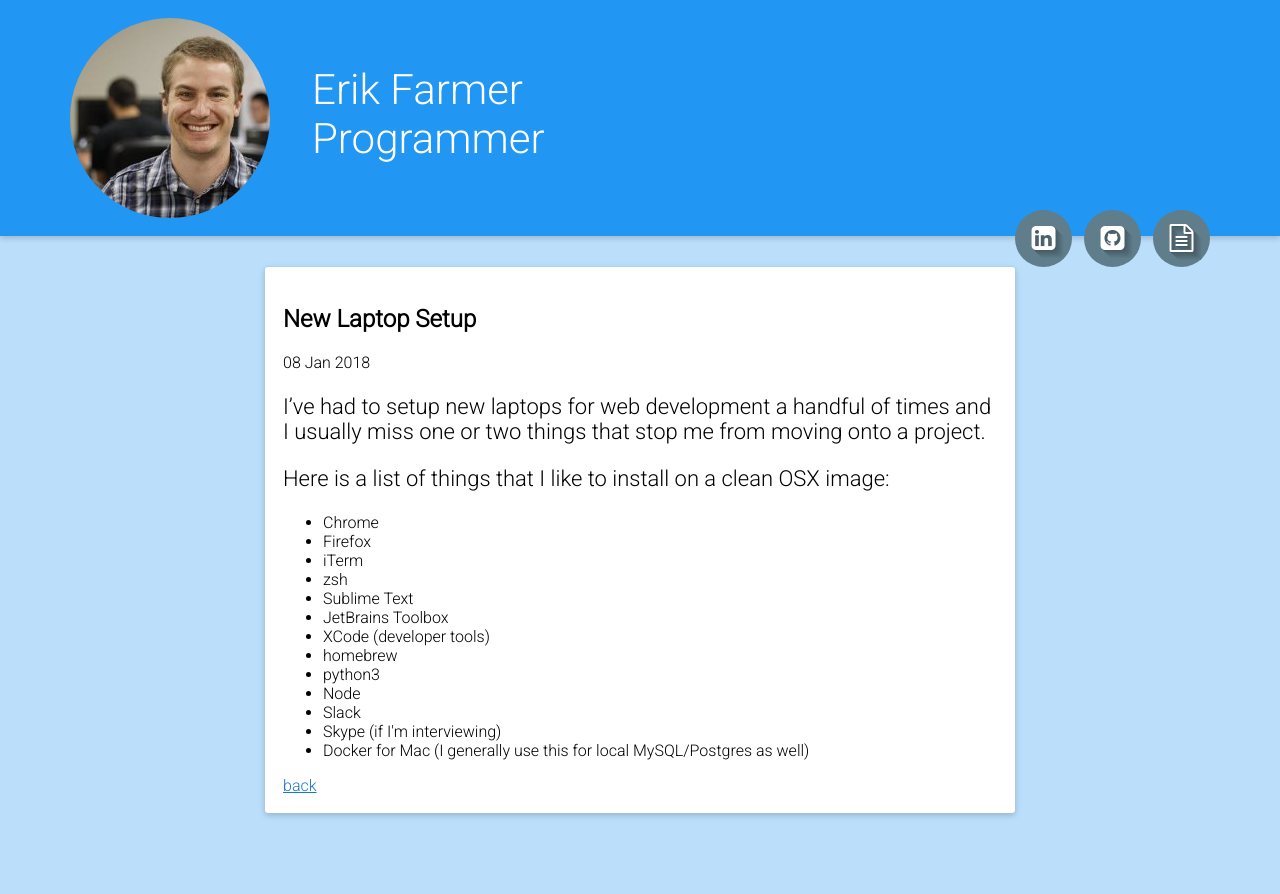
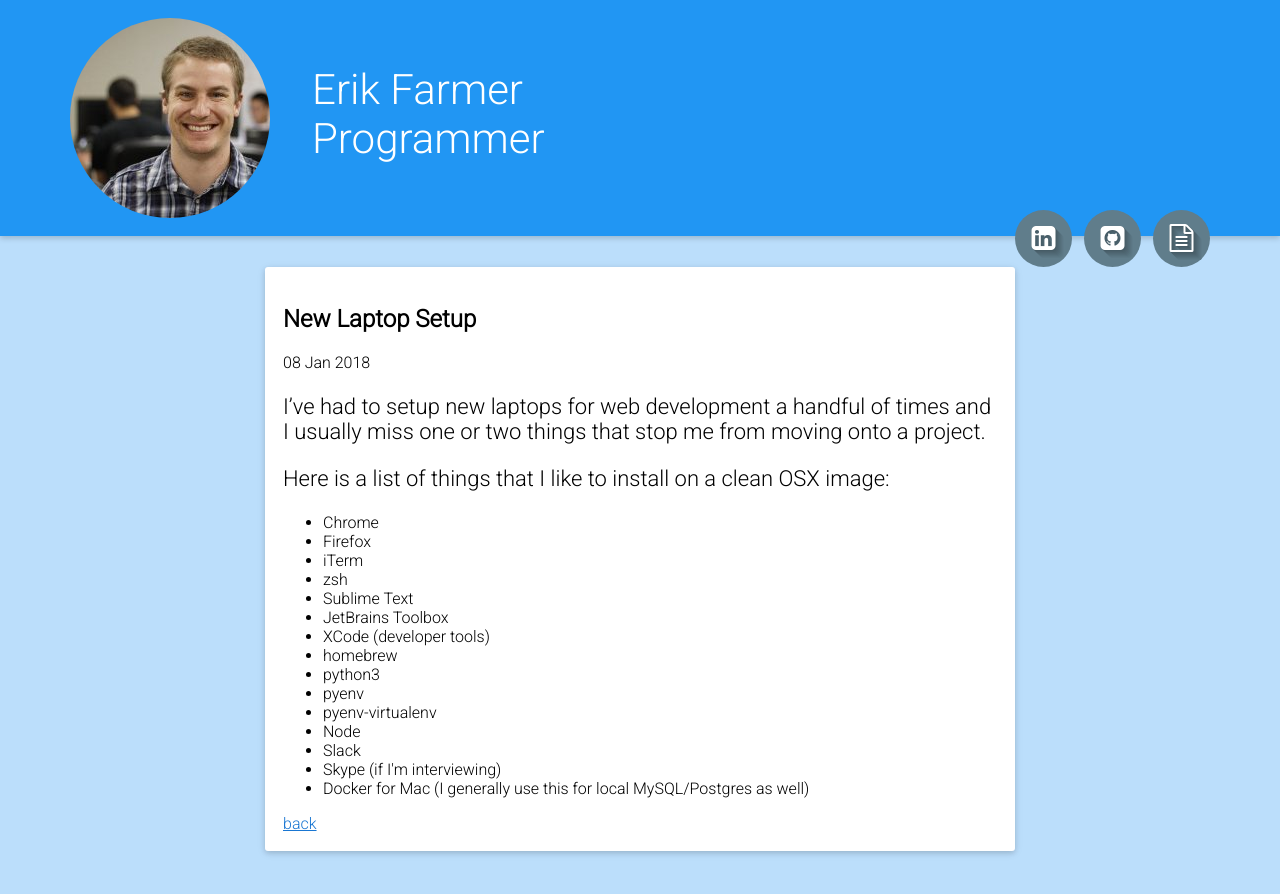
Before and after one commit to erik-farmer/erik-farmer.github.io, a Jekyll site: the page built from _posts/2018-01-08-new-laptop-setup.markdown, in a window 1280 px wide. Shown: the top 894 px of the page. Built offline with Jekyll 4.4.1, drawn with Linux system fonts in a browser that asks for light colours; nearby versions of some CDN libraries.

Commit message:
add a few things I like installed

```diff
--- a/_posts/2018-01-08-new-laptop-setup.markdown
+++ b/_posts/2018-01-08-new-laptop-setup.markdown
@@ -18,6 +18,8 @@ Here is a list of things that I like to install on a clean OSX image:
     <li>XCode (developer tools)</li>
     <li>homebrew</li>
     <li>python3</li>
+    <li>pyenv</li>
+    <li>pyenv-virtualenv</li>
     <li>Node</li>
     <li>Slack</li>
     <li>Skype (if I'm interviewing)</li>
```
